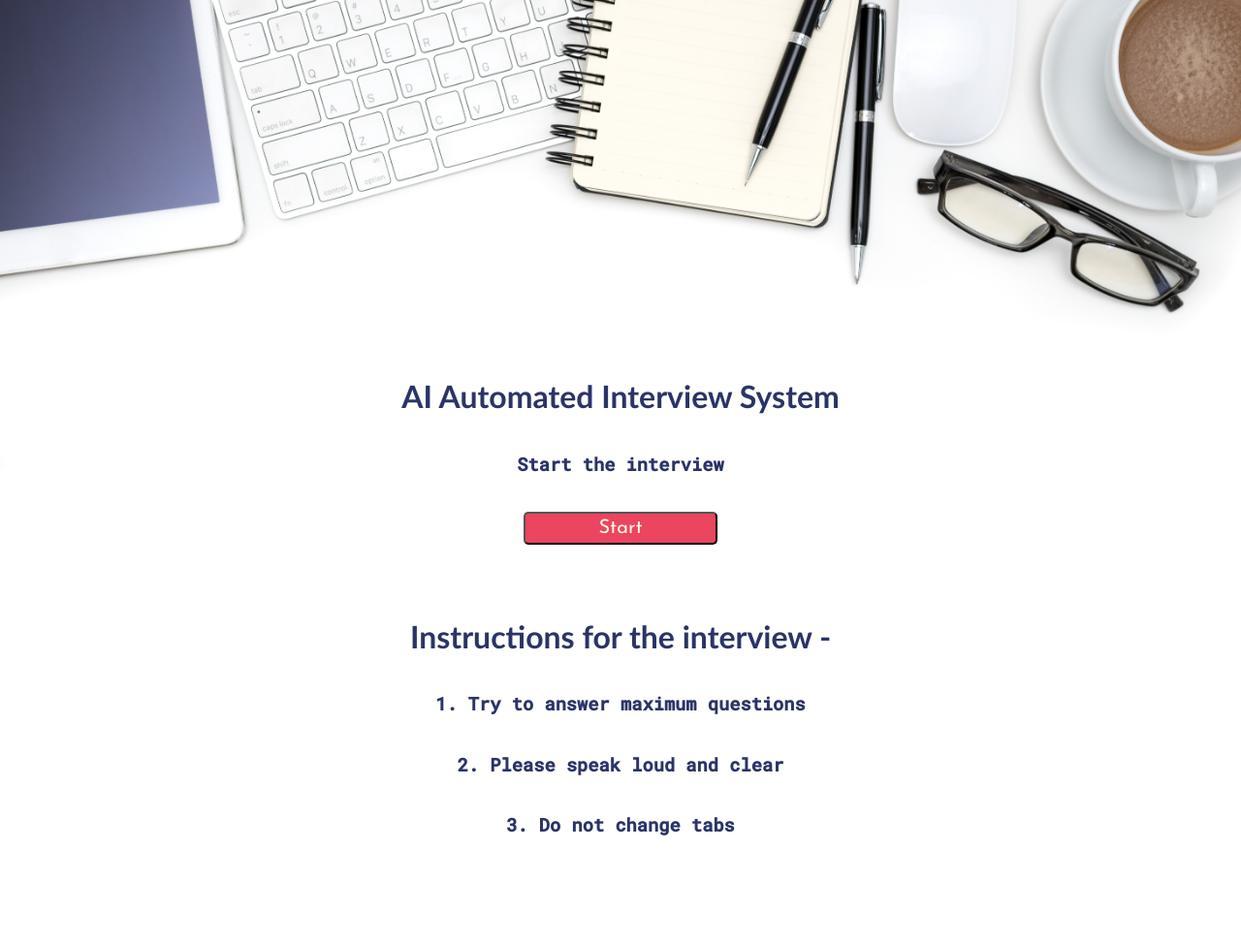
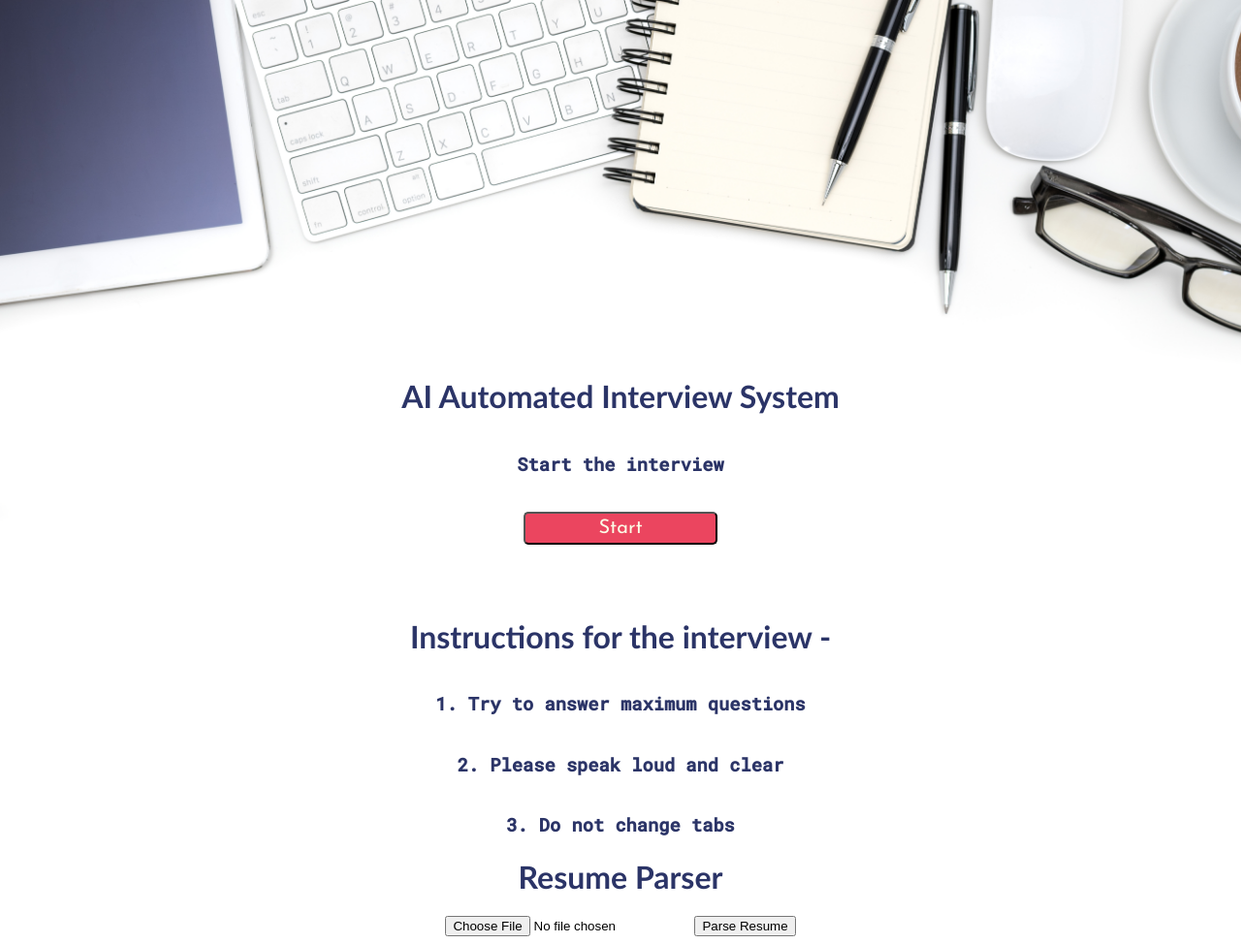
Before and after one commit to shreekantkerkar/be_project, a Flask app: page / in a window 1280 px wide. Shown: the whole page at 97% size. Before the commit the page ends 862 px from the top, so only its background shows below. Run offline with Flask 2, Linux system fonts and the light colour scheme.

Commit message:
resume parsing and web scrapping

```diff
--- a/app.py
+++ b/app.py
@@ -19,7 +19,14 @@ from werkzeug.utils import secure_filename
 import helper
 from sentence_transformers import SentenceTransformer, util
 
+from flask import request
+import json
+import spacy
 
+from googlesearch import search
+from bs4 import BeautifulSoup
+import requests
+import nltk
 df = pd.read_csv("Question Dataset.csv")
 pd.set_option('display.max_colwidth', None)
 
@@ -34,9 +41,62 @@ model = load_model('ml_folder/video.h5')
 # model.load_weights('ml_folder/model.h5')
 # model._make_predict_function()
 
-
+skills_from_resume=[]
 report_skills = []
 final_skills = []
+
+nlp = spacy.load('model-best')
+
+def parse_resume(file):
+    text = helper.extract_text_from_pdf(file)
+    # print("text " ,text)
+    doc = nlp(text)
+    entities = [{'text': ent.text, 'label': ent.label_} for ent in doc.ents]
+    for ent in doc.ents:
+        if(ent.label_ == 'SKILLS'):
+            skills_from_resume.append(ent.text)
+    print(skills_from_resume)
+    return entities
+
+nltk.download('punkt')
+
+def scrape_questions_from_search(query, num_results=5, max_questions_per_site=2):
+    search_results = search(query, num_results=num_results)
+
+    questions = []
+
+    for url in search_results:
+        try:
+            # Send a GET request to the URL with a User-Agent header
+            headers = {
+                'User-Agent': 'Mozilla/5.0 (Windows NT 10.0; Win64; x64) AppleWebKit/537.36 (KHTML, like Gecko) Chrome/91.0.4472.124 Safari/537.36'
+            }
+            response = requests.get(url, headers=headers)
+
+            # Check if the request was successful (status code 200)
+            if response.status_code == 200:
+                # Parse the HTML content of the page
+                soup = BeautifulSoup(response.text, 'html.parser')
+
+                # Extract all text elements from the HTML document
+                all_text = soup.get_text(separator=' ')
+
+                # Tokenize the text into sentences and filter those starting with common question words and ending with a question mark
+                sentences = nltk.sent_tokenize(all_text)
+
+                # Extract up to max_questions_per_site questions from each website
+                extracted_questions = [sentence.strip() for sentence in sentences if sentence.strip().lower().startswith(('what','state','in','define','explain', 'why', 'how', 'when', 'where', 'which', 'is', 'are', 'do', 'does', 'did')) and sentence.strip().endswith('?')][:max_questions_per_site]
+
+                questions.extend(extracted_questions)
+
+                # If the total number of questions reaches the desired limit, break out of the loop
+                if len(questions) >= num_results:
+                    break
+
+        except Exception as e:
+            print(f"Error processing URL {url}: {e}")
+
+    return questions
 
 
 def context(Skills, final_exp):
@@ -65,6 +125,7 @@ def context_job(Skills, final_exp):
         if cosine_scores[0][0] > 0.45:
             final_skills.append(Skills)
             print(Skills, final_exp, cosine_scores[0][0])
+
 
 
 def start_file(job_description, filename):
@@ -216,6 +277,34 @@ def start_file(job_description, filename):
 def index():
     return render_template('index.html')
 
+@app.route('/parse_resume', methods=['POST'])
+def parse_resume_route():
+    f1 = request.files['resume']
+    f1.save(f1.filename)
+    # print("file is there",f1.filename)
+    result = parse_resume(f1.filename)
+    all_questions = []
+
+    for skill in skills_from_resume:
+        query = f"{skill} interview questions"
+        questions = scrape_questions_from_search(query, num_results=2)
+        all_questions.extend(questions)
+    return render_template('result.html', entities=result,questions=all_questions)
+
+
+# @app.route('/scrape_questions', methods=['POST'])
+# def scrape_questions():
+
+#     skills = request.form['skills'].split(',')
+#     all_questions = []
+
+#     for skill in skills:
+#         query = f"{skill} interview questions"
+#         questions = scrape_questions_from_search(query, num_results=10)
+#         all_questions.extend(questions)
+
+#     return render_template('web_scrap.html', questions=all_questions)
+
 
 @app.route('/uploade', methods=['POST', 'GET'])
 def upload_file():
@@ -311,7 +400,7 @@ def success():
         f2.save(f2.filename)
         print(f1.filename)
         start_file(f1.filename, f2.filename)
-        return render_template("success.html", name=f2.filename)
+        return render_template("success_resume.html", name=f2.filename)
 
 @app.route('/changetabs', methods=['POST','GET'])
 def changetabs():
--- a/templates/index.html
+++ b/templates/index.html
@@ -60,7 +60,11 @@
       <h3>1. Try to answer maximum questions</h3>
       <h3>2. Please speak loud and clear</h3>
       <h3>3. Do not change tabs</h3>
-
+      <h1>Resume Parser</h1>
+      <form action="/parse_resume" method="post" enctype="multipart/form-data">
+        <input type="file" name="resume" accept=".pdf">
+        <input type="submit" value="Parse Resume">
+    </form>
       <script></script>
     </center>
   </body>
```
Also changed, not shown: templates/result.html (added, +32 -0 lines), 2 other files.
